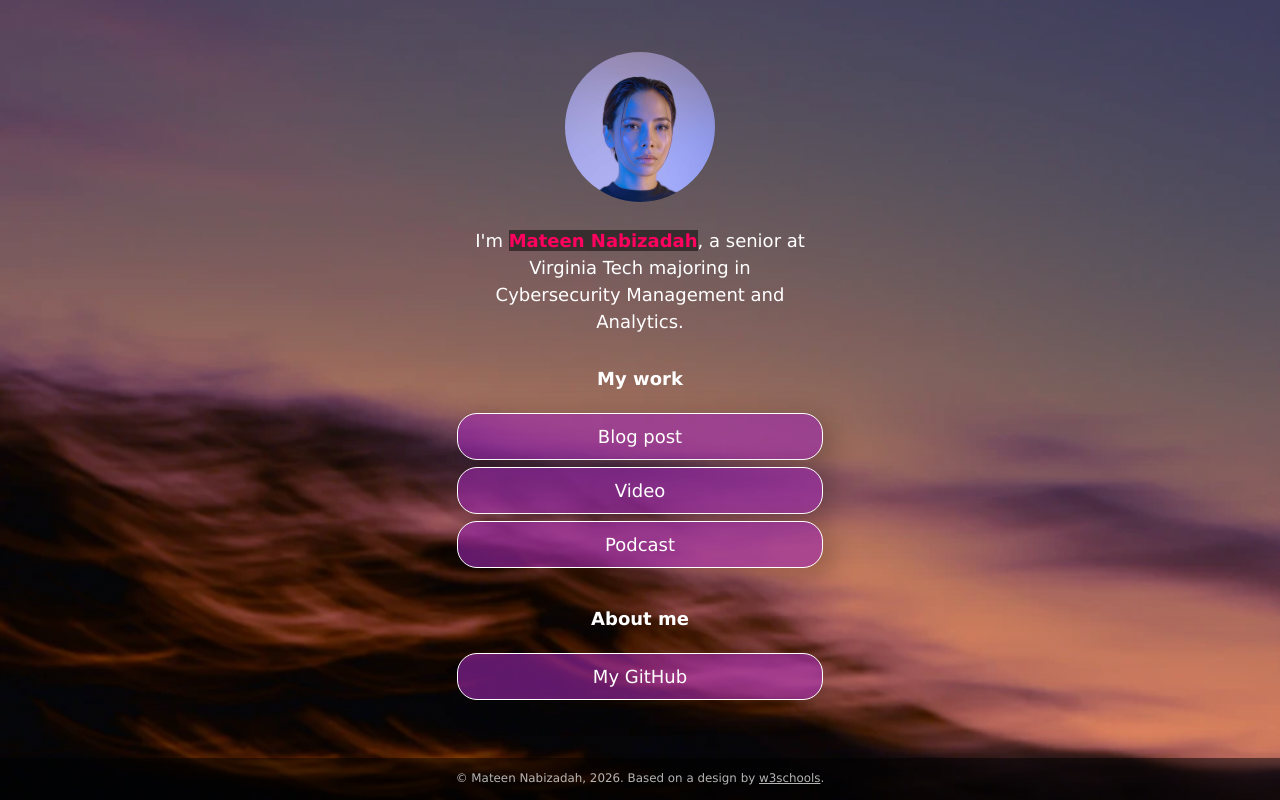
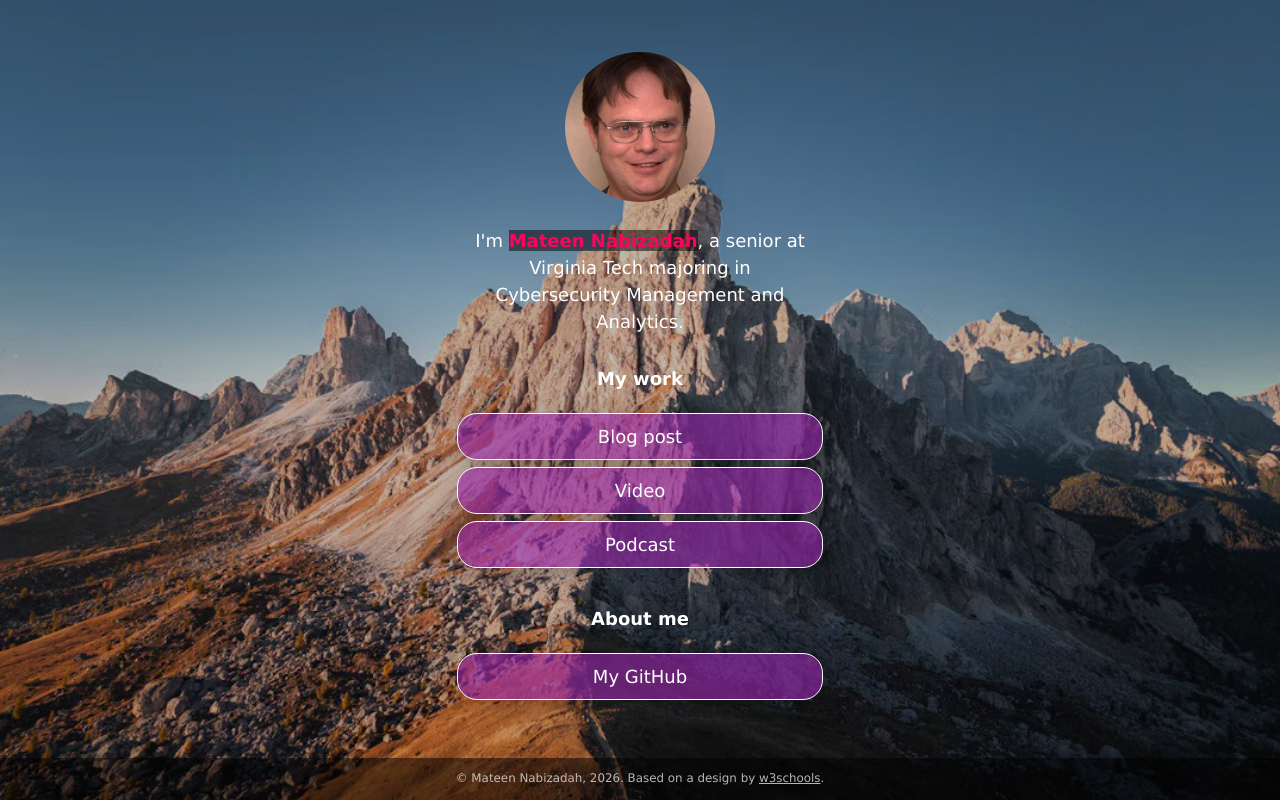
Before and after one commit to mateennabizadah-gif/mateennabizadah-gif.github.io, a plain HTML site: page index.html in a window 1280 px wide. Drawn offline with Linux system fonts and the light colour scheme.

Commit message:
Updated profile and background website pictures

```diff
--- a/css/style.css
+++ b/css/style.css
@@ -26,7 +26,7 @@ body {
     min-height: 100%;
     /* The image used for the site background. Try changing skyscape.jpg to stars.jpg. Put a replacement photo in the images folder and, in line 21 below, replace skyscape.jpg with yourbackgroundfilename.jpg */
     /* The linear gradient darkens the image, like putting a sunglasses lens on top of it. If you want to darken the image even more, change 0.1 (both times) to 0.3 or higher */
-    background: linear-gradient(rgba(0, 0, 0, 0.1), rgba(0, 0, 0, 0.1)), url(../images/skyscape.jpg);
+background: linear-gradient(rgba(0, 0, 0, 0.25), rgba(0, 0, 0, 0.25)), url("../images/background.jpg");
     /* Prevents the browser from repeating or "tiling" the background image */
     background-repeat: no-repeat;
     background-position: center;
--- a/index.html
+++ b/index.html
@@ -15,9 +15,9 @@
   <div class="container">
 
     <!-- Image and name container -->
-    <div class="image-container">
-      <img src="images/portrait.jpg" alt="Photo by Art Hauntington">
-    </div>
+<div class="image-container">
+  <img src="images/profile.png" alt="New York Giants football team logo">
+</div>
 
     <div class="intro">
       I'm <span class="name"><strong>Mateen Nabizadah</strong></span>, a senior at Virginia Tech majoring in Cybersecurity Management and Analytics.
```
Also changed, not shown: images/background.jpg (added), images/profile.png (added).
